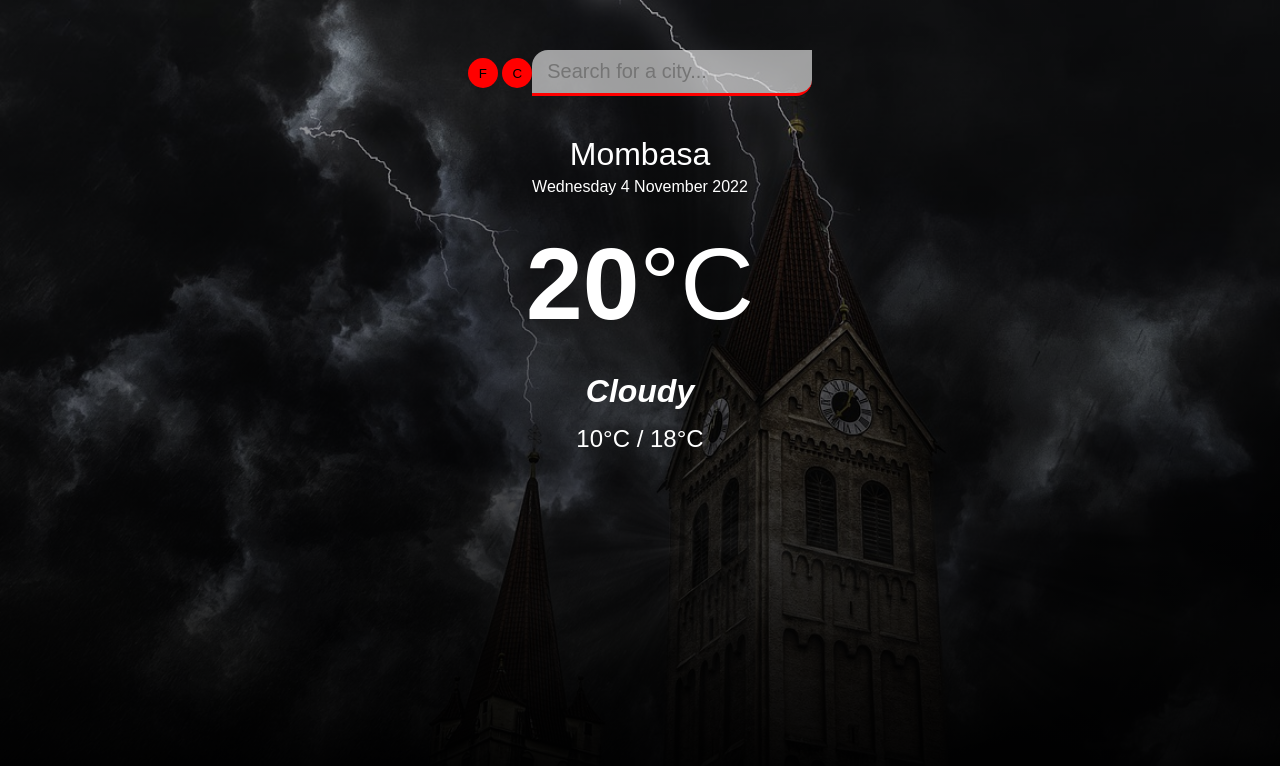
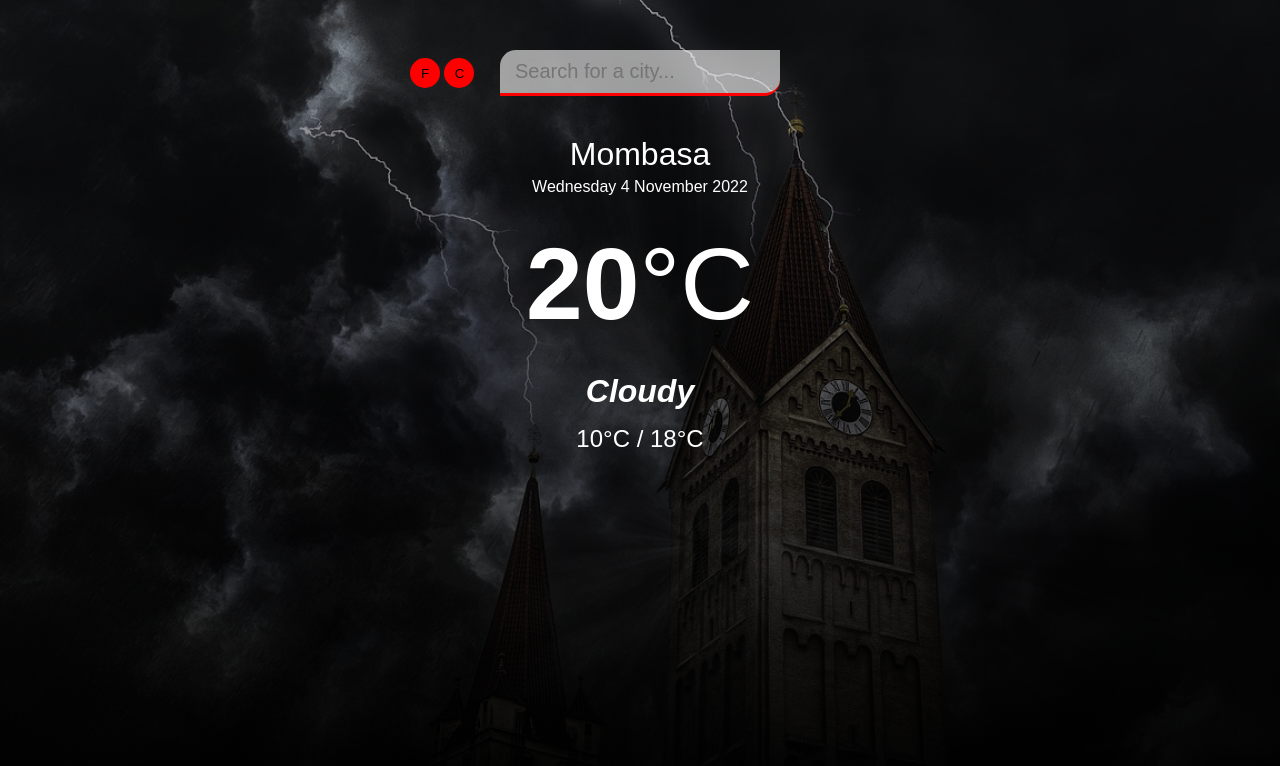
Before and after one commit to Ashah15/weatherapp, a plain HTML site: page index.html in a window 1280 px wide. Drawn offline with Linux system fonts and the light colour scheme.

Commit message:
Initial dist subtree commit

```diff
--- a/index.html
+++ b/index.html
@@ -10,7 +10,7 @@
 <body>
  <div class="app-wrap">
  	<header>
- 		<div class="temp">
+ 		<div class="temp temp-toggle">
                 <button class="fh-btn">F</button>
                 <button class="cs-btn">C</button>
             </div>
--- a/style.css
+++ b/style.css
@@ -103,3 +103,8 @@ main {
 .fh-btn:active, .cs-btn:active,.fh-btn:focus, .cs-btn:focus{
   outline:none;
 }
+
+.temp-toggle {
+position: absolute;
+left: calc(50vw - 230px);
+}
```
